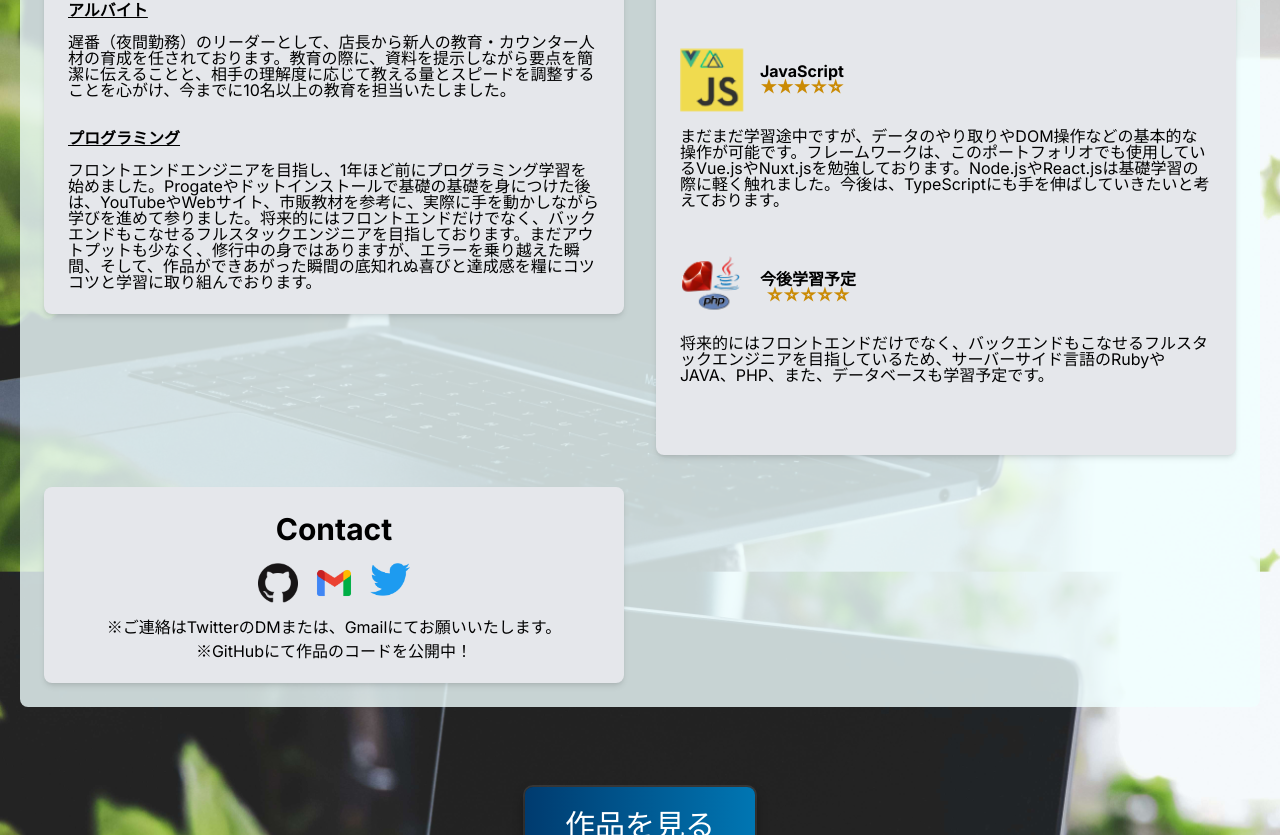
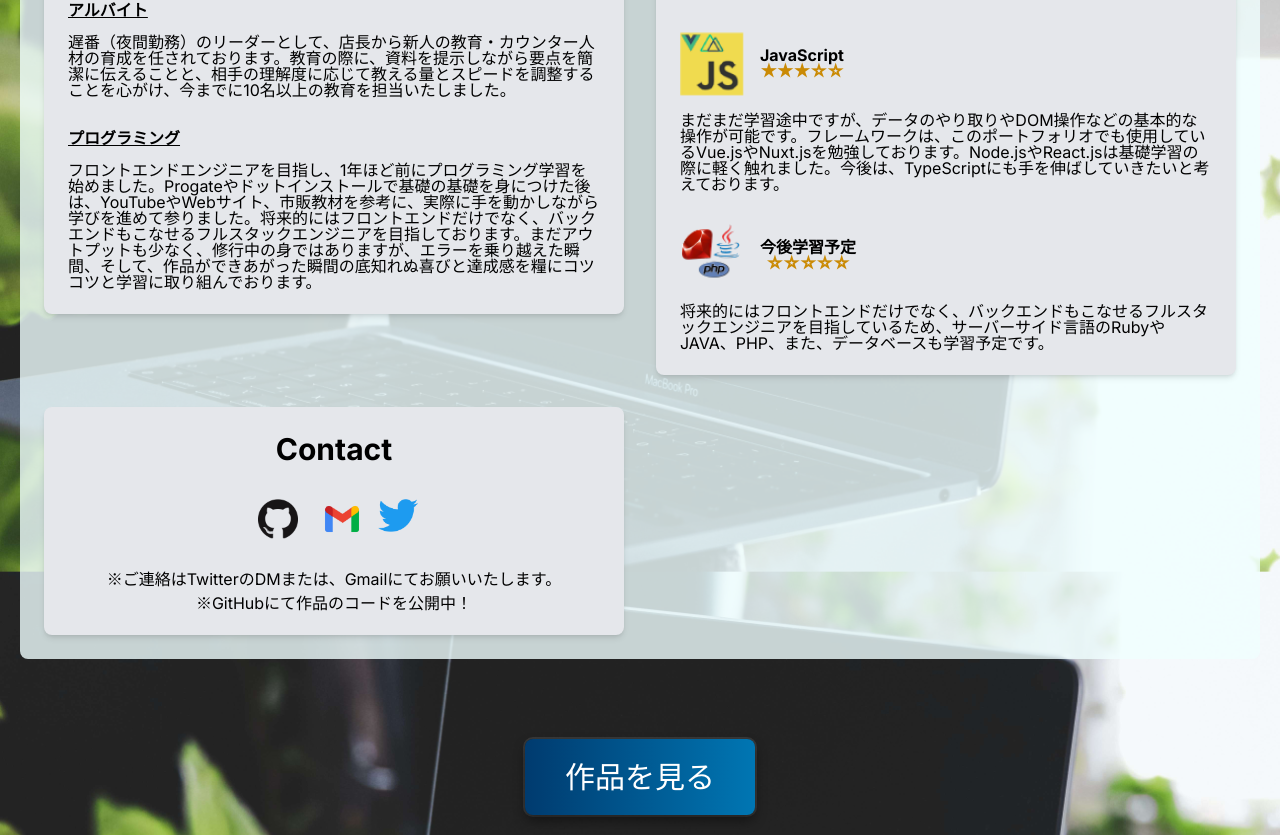
Before and after one commit to Akinori99/my-next-portfolio, a Next.js app: page /about in a window 1280 px wide. Shown: the part 1135-1970 px from the top of the page. Built offline with nearby package versions, Linux system fonts and the light colour scheme.

Commit message:
♻️ Refactoring and CSS adjustments to improve performance of ABOUT page related files

```diff
--- a/app/about/page.jsx
+++ b/app/about/page.jsx
@@ -29,9 +29,10 @@ export default function ABOUT() {
         ]);
         setIntroductionItems(await introductionResponse.json());
         setSkillItems(await skillsResponse.json());
-        setLoading(false);
       } catch (error) {
         console.error('Failed to fetch data:', error);
+      } finally {
+        setLoading(false);
       }
     };
 
@@ -61,19 +62,13 @@ export default function ABOUT() {
             <p className="text-2xl mt-2">-Abe Akinori-</p>
           </div>
           <div className="col-span-1">
-            {loading
-              ? <SkeletonSection />
-              : renderSection("Introduction", introductionItems)}
+            {loading ? <SkeletonSection /> : renderSection("Introduction", introductionItems)}
           </div>
           <div className="col-span-1">
-            {loading
-              ? <SkeletonSection />
-              : renderSection("Skills", skillItems, true)}
+            {loading ? <SkeletonSection /> : renderSection("Skills", skillItems, true)}
           </div>
           <div className="col-span-1">
-            {loading
-              ? <SkeletonContactSection />
-              : <ContactSection />}
+            {loading ? <SkeletonContactSection /> : <ContactSection />}
           </div>
         </CONTAINER>
         <BUTTON href="/works" txt="作品を見る" />
--- a/app/components/ContactIcon.js
+++ b/app/components/ContactIcon.js
@@ -2,10 +2,23 @@ import { memo } from 'react';
 import Image from 'next/image';
 
 const ContactIcon = ({ href, src, alt }) => (
-  <a href={href} className="mx-2">
-    <Image src={src} alt={alt} width={40} height={40} />
+  <a
+    href={href}
+    className="mx-2"
+    rel="noopener noreferrer"
+    target="_blank"
+  >
+    <Image
+      src={src}
+      alt={alt}
+      width={40}
+      height={40}
+      layout="intrinsic"
+      priority={false}
+    />
   </a>
 );
 
 ContactIcon.displayName = 'ContactIcon';
+
 export default memo(ContactIcon);
--- a/app/components/ContactSection.jsx
+++ b/app/components/ContactSection.jsx
@@ -1,17 +1,40 @@
 'use client';
 
 import ContactIcon from '@/app/components/ContactIcon';
+
+const contactItems = [
+  {
+    href: 'https://github.com/Akinori99',
+    src: '/img/github.png',
+    alt: 'GitHub',
+  },
+  {
+    href: 'mailto:akinori.work99@gmail.com',
+    src: '/img/gmail.png',
+    alt: 'Gmail',
+  },
+  {
+    href: 'https://twitter.com/Akinori_99?ref_src=twsrc%5Etfw',
+    src: '/img/twitter.png',
+    alt: 'Twitter',
+  },
+];
 
 export default function ContactSection() {
   return (
     <div className="bg-gray-200 rounded-lg shadow-md p-6 text-center">
       <h2 className="text-3xl font-bold">Contact</h2>
-      <div className="flex justify-center mt-4">
-        <ContactIcon href="https://github.com/Akinori99" src="/img/github.png" alt="GitHub" />
-        <ContactIcon href="mailto:akinori.work99@gmail.com" src="/img/gmail.png" alt="Gmail" />
-        <ContactIcon href="https://twitter.com/Akinori_99?ref_src=twsrc%5Etfw" src="/img/twitter.png" alt="Twitter" />
+      <div className="flex justify-center mt-8 space-x-4">
+        {contactItems.map((item) => (
+          <ContactIcon
+            key={item.alt}
+            href={item.href}
+            src={item.src}
+            alt={item.alt}
+          />
+        ))}
       </div>
-      <p className="mt-4">※ご連絡はTwitterのDMまたは、Gmailにてお願いいたします。</p>
+      <p className="mt-8">※ご連絡はTwitterのDMまたは、Gmailにてお願いいたします。</p>
       <p className="mt-2">※GitHubにて作品のコードを公開中！</p>
     </div>
   );
--- a/app/components/SkeletonContactSection.jsx
+++ b/app/components/SkeletonContactSection.jsx
@@ -1,15 +1,18 @@
-const shimmer =
-  'before:absolute before:inset-0 before:-translate-x-full before:animate-[shimmer_2s_infinite] before:bg-gradient-to-r before:from-transparent before:via-white/60 before:to-transparent';
+import { memo } from 'react';
 
-export default function SkeletonContactSection() {
+const shimmer = `
+  before:absolute before:inset-0 before:-translate-x-full
+  before:animate-[shimmer_2s_infinite] before:bg-gradient-to-r
+  before:from-transparent before:via-white/60 before:to-transparent
+`;
+
+function SkeletonContactSection() {
   return (
-    <div
-      className={`${shimmer} relative overflow-hidden rounded-lg bg-gray-100 shadow-md p-6 mt-6`}
-    >
+    <div className={`${shimmer} relative overflow-hidden rounded-lg bg-gray-100 shadow-md p-6 mt-6`}>
       <div className="flex flex-col items-center">
         <div className="w-3/4 h-8 bg-gray-200 rounded-md mb-4"></div>
         <div className="flex justify-center mt-4">
-          {Array.from({ length: 3 }).map((_, index) => (
+          {Array.from({ length: 3 }, (_, index) => (
             <div
               key={index}
               className="w-10 h-10 bg-gray-200 rounded-full mx-2"
@@ -22,3 +25,5 @@ export default function SkeletonContactSection() {
     </div>
   );
 }
+
+export default memo(SkeletonContactSection);
--- a/app/components/SkeletonSection.jsx
+++ b/app/components/SkeletonSection.jsx
@@ -1,8 +1,12 @@
-const shimmer =
-  'before:absolute before:inset-0 before:-translate-x-full before:animate-[shimmer_2s_infinite] before:bg-gradient-to-r before:from-transparent before:via-white/60 before:to-transparent';
+import { memo } from 'react';
 
-export default function SkeletonSection() {
-  return (
+const shimmer = `
+  before:absolute before:inset-0 before:-translate-x-full
+  before:animate-[shimmer_2s_infinite] before:bg-gradient-to-r
+  before:from-transparent before:via-white/60 before:to-transparent
+`;
+
+const SkeletonSection = () => (
   <div
     className={`${shimmer} relative overflow-hidden rounded-lg bg-gray-100 shadow-md p-6 mt-6`}
   >
@@ -15,4 +19,5 @@ export default function SkeletonSection() {
     </div>
   </div>
 );
-}
+
+export default memo(SkeletonSection);
--- a/app/components/SkillItem.js
+++ b/app/components/SkillItem.js
@@ -2,7 +2,7 @@ import { memo } from 'react';
 import Image from 'next/image';
 
 const SkillItem = ({ skill: { imgSrc, name, rating, description } }) => (
-  <div className="flex flex-col items-start mb-12">
+  <div className="flex flex-col items-start mt-8">
     <div className="flex items-center mb-4">
       <Image src={imgSrc} alt={name} width={64} height={64} />
       <div className="ml-4">
--- a/app/dist.css
+++ b/app/dist.css
@@ -550,9 +550,6 @@ video {
   margin-top: 5rem;
   margin-bottom: 5rem;
 }
-.mb-12 {
-  margin-bottom: 3rem;
-}
 .mb-2 {
   margin-bottom: 0.5rem;
 }
@@ -681,6 +678,11 @@ video {
 }
 .gap-8 {
   gap: 2rem;
+}
+.space-x-4 > :not([hidden]) ~ :not([hidden]) {
+  --tw-space-x-reverse: 0;
+  margin-right: calc(1rem * var(--tw-space-x-reverse));
+  margin-left: calc(1rem * calc(1 - var(--tw-space-x-reverse)));
 }
 .space-x-6 > :not([hidden]) ~ :not([hidden]) {
   --tw-space-x-reverse: 0;
```
Lines whose indentation alone changed are shown as unchanged.
